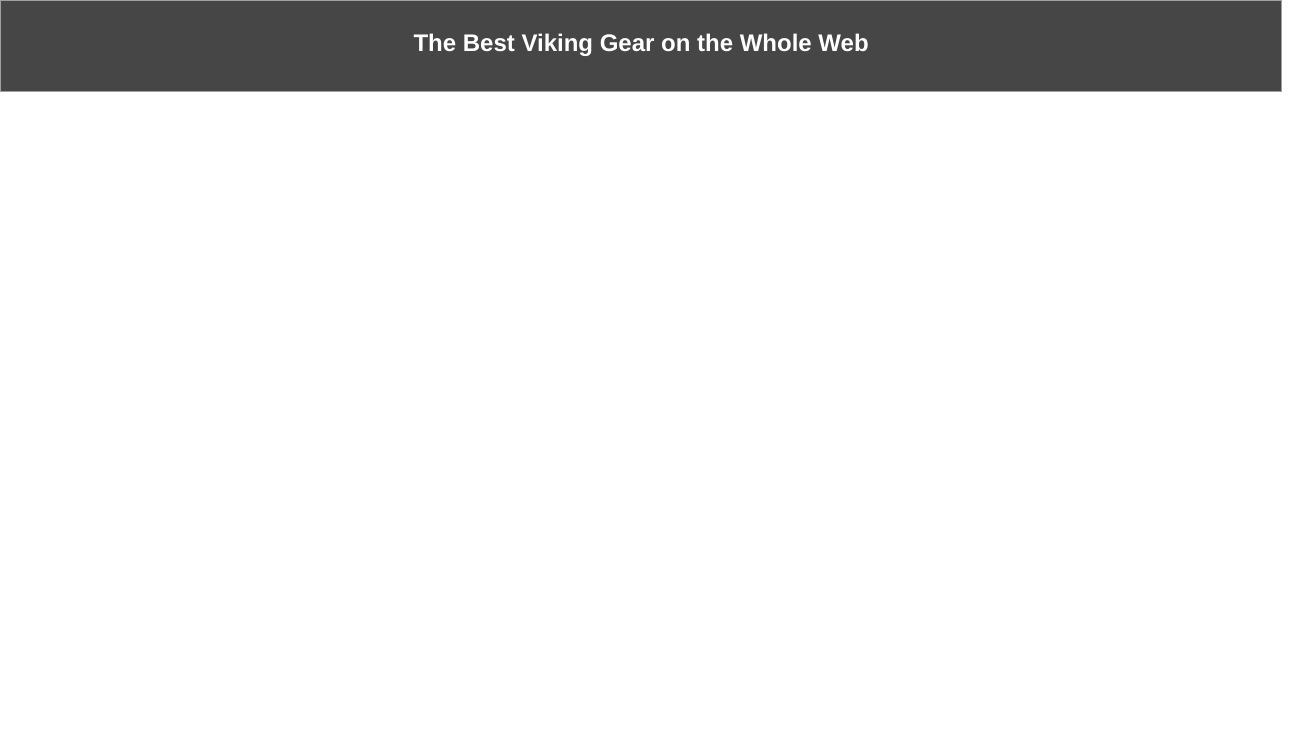
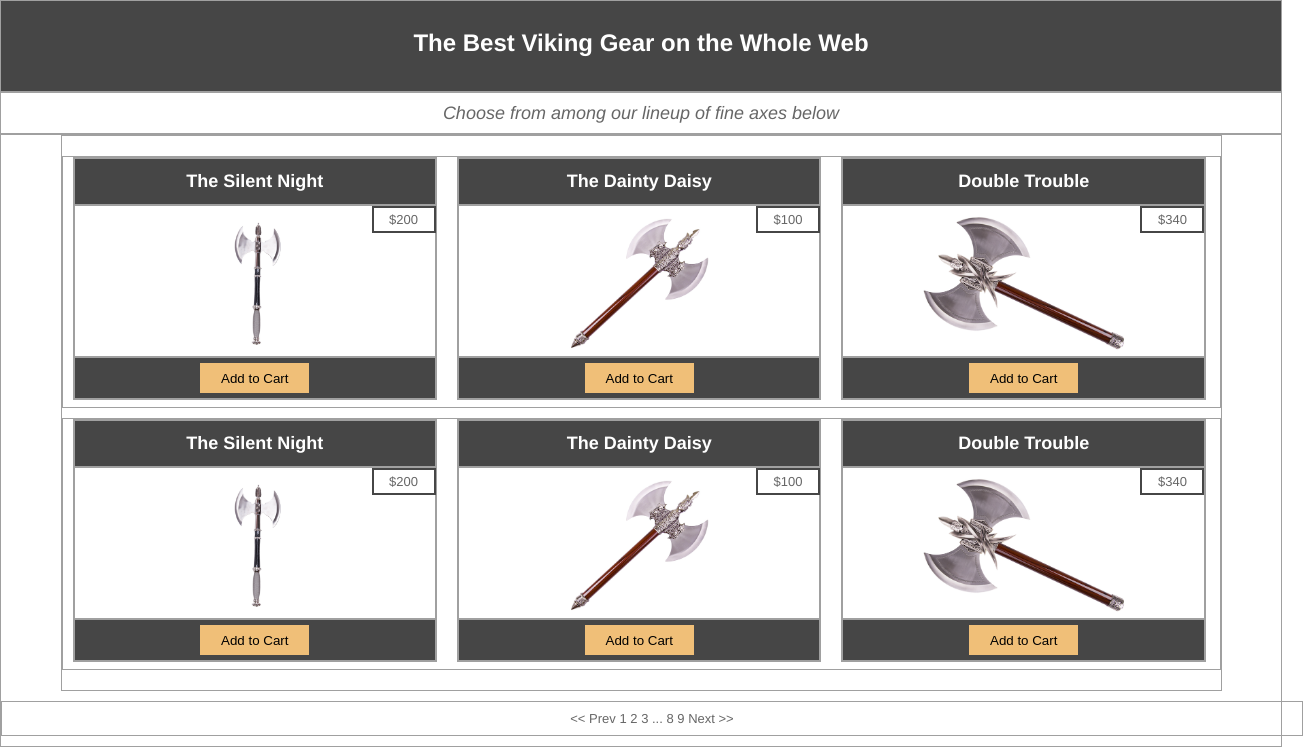
Before and after one commit to debrajrakshit/viking-ecommerce-app-homepage, a plain HTML site: page index.html in a window 1280 px wide. Shown: the part 515-1262 px from the top of the page, 1303 px wide, since content can reach past the window. Before the commit the page ends 800 px from the top, so only its background shows below. Drawn offline with Linux system fonts and the light colour scheme.

Commit message:
products section added

```diff
--- a/index.html
+++ b/index.html
@@ -26,5 +26,96 @@
 	<h2>The Best Viking Gear on the Whole Web</h2>
 </div>
 <!-- Page Caption starts -->
+<div class="page-top-banner">
+	<p>Choose from among our lineup of fine axes below</p>
+</div>
+<!-- Store Container starts -->
+<div class="store-page-container">
+	<!-- Products -->
+	<div class="store-items-wrapper">
+		<!-- Product row -->
+		<div class="item-row">
+			<div class="item-wrapper">
+				<div class="item-heading-wrapper">
+					<h3>The Silent Night</h3>
+				</div>
+				<div class="item-image-wrapper">
+					<div class="item-price">$200</div>
+					<img src="images/axe_silent_night_small.jpg" class="product-image" alt="Axe Silent Night">
+				</div>
+				<div class="item-button-wrapper">
+					<input type="submit" name="add-to-cart" value="Add to Cart" class="add-cart-button">
+				</div>
+			</div>
+			<div class="item-wrapper">
+				<div class="item-heading-wrapper">
+					<h3>The Dainty Daisy</h3>
+				</div>
+				<div class="item-image-wrapper">
+					<div class="item-price">$100</div>
+					<img src="images/axe_dainty_daisy_small.jpg" class="product-image" alt="The Dainty Daisy">
+				</div>
+				<div class="item-button-wrapper">
+					<input type="submit" name="add-to-cart" value="Add to Cart" class="add-cart-button">
+				</div>
+			</div>
+			<div class="item-wrapper">
+				<div class="item-heading-wrapper">
+					<h3>Double Trouble</h3>
+				</div>
+				<div class="item-image-wrapper">
+					<div class="item-price">$340</div>
+					<img src="images/axe_double_trouble_small.jpg" class="product-image" alt="Double Trouble">
+				</div>
+				<div class="item-button-wrapper">
+					<input type="submit" name="add-to-cart" value="Add to Cart" class="add-cart-button">
+				</div>
+			</div>
+		</div>
+		<!-- Product row -->
+		<div class="item-row">
+			<div class="item-wrapper">
+				<div class="item-heading-wrapper">
+					<h3>The Silent Night</h3>
+				</div>
+				<div class="item-image-wrapper">
+					<div class="item-price">$200</div>
+					<img src="images/axe_silent_night_small.jpg" class="product-image" alt="Axe Silent Night">
+				</div>
+				<div class="item-button-wrapper">
+					<input type="submit" name="add-to-cart" value="Add to Cart" class="add-cart-button">
+				</div>
+			</div>
+			<div class="item-wrapper">
+				<div class="item-heading-wrapper">
+					<h3>The Dainty Daisy</h3>
+				</div>
+				<div class="item-image-wrapper">
+					<div class="item-price">$100</div>
+					<img src="images/axe_dainty_daisy_small.jpg" class="product-image" alt="The Dainty Daisy">
+				</div>
+				<div class="item-button-wrapper">
+					<input type="submit" name="add-to-cart" value="Add to Cart" class="add-cart-button">
+				</div>
+			</div>
+			<div class="item-wrapper">
+				<div class="item-heading-wrapper">
+					<h3>Double Trouble</h3>
+				</div>
+				<div class="item-image-wrapper">
+					<div class="item-price">$340</div>
+					<img src="images/axe_double_trouble_small.jpg" class="product-image" alt="Double Trouble">
+				</div>
+				<div class="item-button-wrapper">
+					<input type="submit" name="add-to-cart" value="Add to Cart" class="add-cart-button">
+				</div>
+			</div>
+		</div>
+	</div>
+	<!-- Pagination starts -->
+	<div class="pagination-wrapper">
+		<a href="#"><< Prev</a> <a href="#">1</a> <a href="#">2</a> <a href="#">3</a> ... <a href="#">8</a> <a href="#">9</a> <a href="#">Next >></a>
+	</div>
+</div>
 </body>
 </html>
--- a/style.css
+++ b/style.css
@@ -89,3 +89,89 @@ div{
 	color: #fff;
 	font-weight: bold;
 }
+/* Page caption */
+.page-top-banner{
+	width: 100%;
+	min-height: 40px;
+	text-align: center;
+	font-size: 18px;
+}
+.page-top-banner p{
+	line-height: 40px;
+	font-style: italic;
+}
+/* Store */
+.store-page-container{
+	width: 100%;
+}
+.store-items-wrapper{
+	width: 1139px;
+	margin: 0 auto;
+	padding: 10px;
+}
+.item-row{
+	width: auto;
+	min-height: 250px;
+	margin: 10px -10px;
+}
+.item-wrapper{
+	float: left;
+	width: 31.33%;
+	margin: 0 10px;
+	padding: 0;
+	vertical-align: top;
+}
+.item-heading-wrapper{
+	height: 45px;
+	text-align: center;
+	background-color: #464646;
+}
+.item-heading-wrapper h3{
+	font-size: 18px;
+	color: #fff;
+	line-height: 45px;
+	font-weight: bold;
+}
+.item-image-wrapper{
+	display: block;
+	width: auto;
+	height: 150px;
+	text-align: center;
+	overflow: hidden;
+}
+.item-price{
+	position: absolute;
+	margin-left: 297px;
+	width: 50px;
+	padding: 5px;
+	background-color: #fff;
+	border: 2px solid #464646;
+}
+.item-image-wrapper img{
+	width: auto;
+	height: 90%;
+}
+.product-image{
+	padding: 10px;
+}
+.item-button-wrapper{
+	width: auto;
+	height: 40px;
+	background-color: #464646;
+	text-align: center;
+}
+.add-cart-button{
+	margin-top: 5px;
+	padding: 5px 20px;
+	height: 30px;
+	color: #000;
+	border: 1px solid #f0bf78;
+	background-color: #f0bf78;
+}
+/* Pagination */
+.pagination-wrapper{
+	margin: 10px auto;
+	padding: 10px;
+	width: 100%;
+	text-align: center;
+}
```
